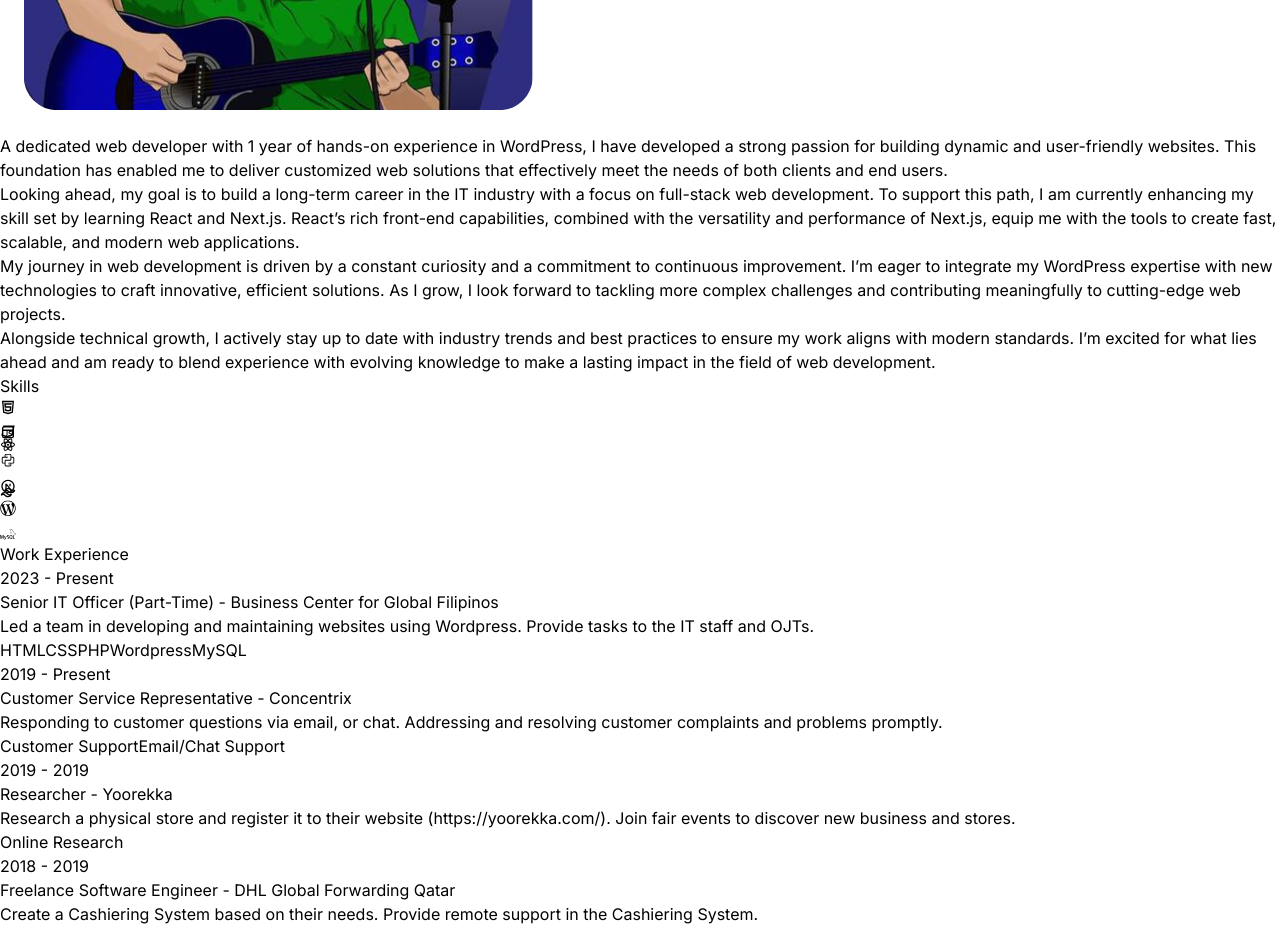
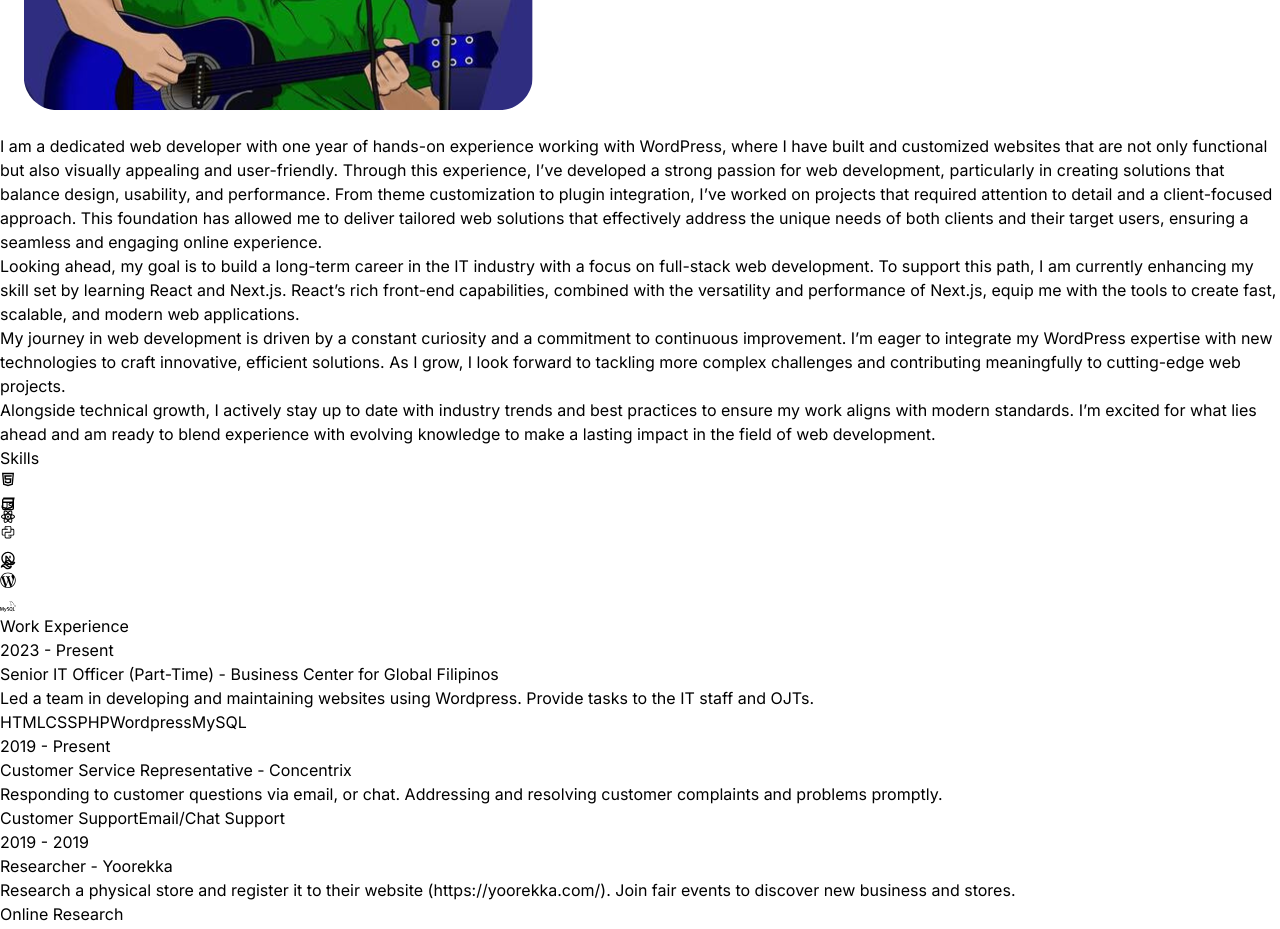
Before and after one commit to jedsalanguit/jed-salanguit-portfolio, a React (Vite) app: page / in a window 1280 px wide. Shown: the part 1260-2189 px from the top of the page. Built offline with nearby package versions, Linux system fonts and the light colour scheme.

Commit message:
edit about text

```diff
--- a/src/constants/index.js
+++ b/src/constants/index.js
@@ -4,7 +4,7 @@
 
 export const HERO_CONTENT = `A passionate web developer with 1 year of experience in WordPress, specializing in creating dynamic and user-friendly websites. Driven by a desire to expand my skills, I am currently pursuing a goal to become a full-stack web developer, focusing on React for the front-end and Flask for the back-end. I am committed to continuous learning and excited to bring innovative solutions to web development projects.`;
 
-export const ABOUT_TEXT = `A dedicated web developer with 1 year of hands-on experience in WordPress, I have developed a strong passion for building dynamic and user-friendly websites. This foundation has enabled me to deliver customized web solutions that effectively meet the needs of both clients and end users.`;
+export const ABOUT_TEXT = `I am a dedicated web developer with one year of hands-on experience working with WordPress, where I have built and customized websites that are not only functional but also visually appealing and user-friendly. Through this experience, I’ve developed a strong passion for web development, particularly in creating solutions that balance design, usability, and performance. From theme customization to plugin integration, I’ve worked on projects that required attention to detail and a client-focused approach. This foundation has allowed me to deliver tailored web solutions that effectively address the unique needs of both clients and their target users, ensuring a seamless and engaging online experience.`;
 export const ABOUT_TEXT2 = `Looking ahead, my goal is to build a long-term career in the IT industry with a focus on full-stack web development. To support this path, I am currently enhancing my skill set by learning React and Next.js. React’s rich front-end capabilities, combined with the versatility and performance of Next.js, equip me with the tools to create fast, scalable, and modern web applications.`;
 export const ABOUT_TEXT3 = `My journey in web development is driven by a constant curiosity and a commitment to continuous improvement. I’m eager to integrate my WordPress expertise with new technologies to craft innovative, efficient solutions. As I grow, I look forward to tackling more complex challenges and contributing meaningfully to cutting-edge web projects.`;
 export const ABOUT_TEXT4 = `Alongside technical growth, I actively stay up to date with industry trends and best practices to ensure my work aligns with modern standards. I’m excited for what lies ahead and am ready to blend experience with evolving knowledge to make a lasting impact in the field of web development.`;
```
